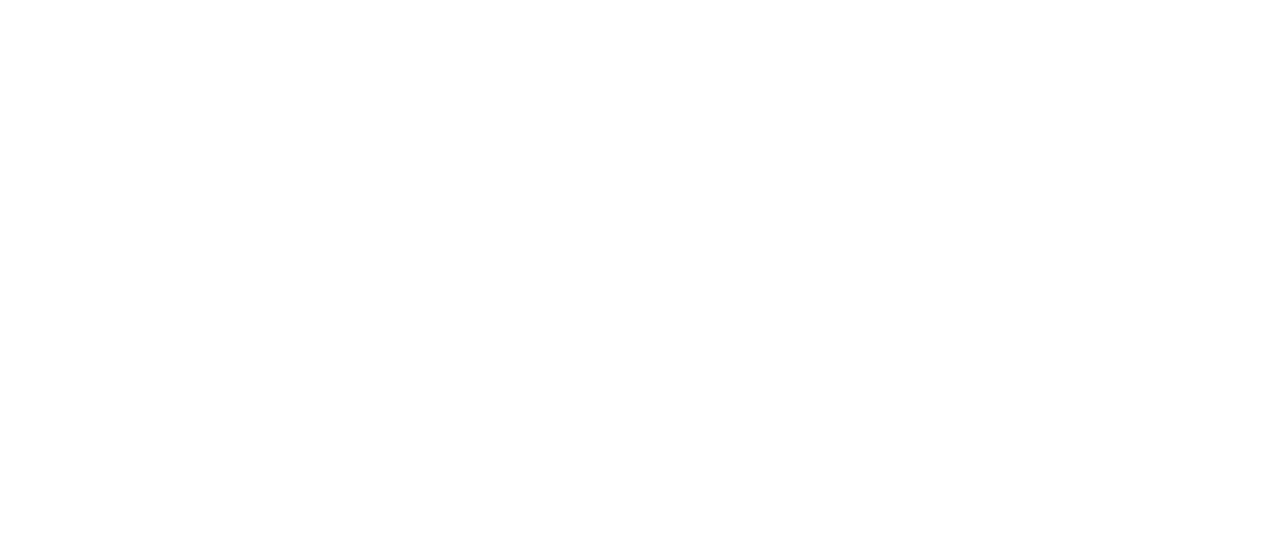
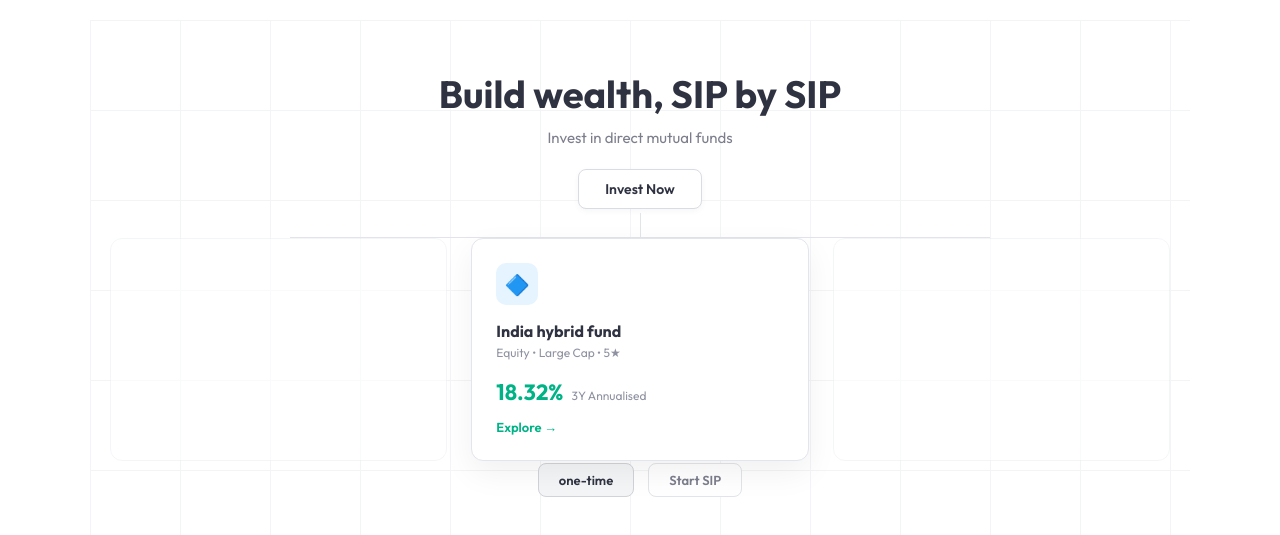
Before and after one commit to sahil-sheikh01/groww-clone, a React (Vite) app: page / in a window 1280 px wide. Shown: the part 1920-2455 px from the top of the page. Before the commit the page ends 1940 px from the top, so only its background shows below. Built offline with nearby package versions, Linux system fonts and the light colour scheme.

Commit message:
add SipSection

```diff
--- a/src/App.jsx
+++ b/src/App.jsx
@@ -1,6 +1,7 @@
 import Navbar from "./components/Navbar/Navbar";
 import Hero from "./components/Hero/Hero";
 import Investment from "./components/Investment/Investment";
+import SipSection from "./components/SipSection/SipSections";
 
 const App = () => {
 
@@ -9,6 +10,7 @@ const App = () => {
       <Navbar />
       <Hero />
       <Investment />
+      <SipSection/>
     </div>
   );
 };
--- /dev/null
+++ b/src/components/SipSection/SipSections.css
@@ -0,0 +1,173 @@
+.sip-grid-container {
+  max-width: 1100px;
+  margin: 0 auto;
+  padding: 50px 20px 60px;
+  text-align: center;
+  font-family: 'Segoe UI', Roboto, sans-serif;
+  background-color: #ffffff;
+
+  background-image:
+    linear-gradient(to right, #f3f4f6 1px, transparent 1px),
+    linear-gradient(to bottom, #f3f4f6 1px, transparent 1px);
+  background-size: 90px 90px;
+  position: relative;
+}
+
+.sip-heading {
+  font-size: 38px;
+  font-weight: 700;
+  color: #2f3241;
+  margin-bottom: 10px;
+}
+
+.sip-subtext {
+  font-size: 15px;
+  color: #7c7e8c;
+  margin-bottom: 22px;
+}
+
+.start-sip-btn {
+  background-color: #ffffff;
+  color: #2f3241;
+  border: 1px solid #d9dce2;
+  padding: 10px 26px;
+  border-radius: 8px;
+  font-size: 14px;
+  font-weight: 600;
+  cursor: pointer;
+  box-shadow: 0 2px 6px rgba(0, 0, 0, 0.04);
+}
+
+.connector-lines {
+  display: flex;
+  flex-direction: column;
+  align-items: center;
+  margin-top: 4px;
+}
+
+.vertical-line {
+  width: 1px;
+  height: 24px;
+  background-color: #e2e4e9;
+}
+
+.horizontal-line {
+  width: 66%;
+  height: 1px;
+  background-color: #e2e4e9;
+}
+
+.cards-grid {
+  display: grid;
+  grid-template-columns: repeat(3, 1fr);
+  gap: 24px;
+  align-items: stretch;
+}
+
+.fund-card {
+  background: rgba(255, 255, 255, 0.85);
+  border: 1px solid #eceef2;
+  border-radius: 12px;
+  padding: 24px;
+  text-align: left;
+  min-height: 190px;
+}
+
+.center-card {
+  background: #ffffff;
+  box-shadow: 0 12px 32px rgba(0, 0, 0, 0.06);
+  border-color: #e2e5ec;
+  z-index: 2;
+}
+
+.side-card {
+  opacity: 0.55;
+}
+
+.card-icon {
+  width: 42px;
+  height: 42px;
+  border-radius: 10px;
+  display: flex;
+  align-items: center;
+  justify-content: center;
+  font-size: 20px;
+  margin-bottom: 16px;
+  background-color: #e6f4ff;
+}
+
+.center-card h4 {
+  font-size: 16px;
+  color: #2f3241;
+  margin-bottom: 4px;
+}
+
+.fund-category {
+  font-size: 12px;
+  color: #8f92a1;
+  margin-bottom: 18px;
+}
+
+.fund-return {
+  font-size: 22px;
+  font-weight: 700;
+  color: #00b386;
+  margin-bottom: 10px;
+}
+
+.fund-return span {
+  font-size: 12px;
+  font-weight: 400;
+  color: #8f92a1;
+  margin-left: 4px;
+}
+
+.explore-link {
+  font-size: 13px;
+  color: #00b386;
+  text-decoration: none;
+  font-weight: 600;
+}
+
+.chart-line-box {
+  margin-top: -10px;
+  display: flex;
+  justify-content: center;
+}
+
+
+
+
+.bottom-controls {
+  display: flex;
+  justify-content: center;
+  gap: 14px;
+  margin-top: 12px;
+}
+
+.control-pill {
+  padding: 8px 20px;
+  border-radius: 8px;
+  font-size: 13px;
+  font-weight: 600;
+  cursor: pointer;
+  background-color: #ffffff;
+  border: 1px solid #e2e4e9;
+  color: #7c7e8c;
+  transition: all 0.2s ease;
+}
+
+.control-pill.active {
+  background-color: #f4f5f7;
+  color: #2f3241;
+  border-color: #d1d3d9;
+}
+
+@media (max-width: 768px) {
+  .cards-grid {
+    grid-template-columns: 1fr;
+  }
+  .side-card, .horizontal-line {
+    display: none;
+  }
+}
--- /dev/null
+++ b/src/components/SipSection/SipSections.jsx
@@ -0,0 +1,66 @@
+import React, { useState } from 'react';
+import './sipSections.css';
+
+const SipSection = () => {
+  const [selectedPeriod, setSelectedPeriod] = useState('sip');
+
+  return (
+    <div className="sip-grid-container">
+
+      <div className="sip-header">
+        <h1 className="sip-heading">Build wealth, SIP by SIP</h1>
+        <p className="sip-subtext">Invest in direct mutual funds </p>
+        <button className="start-sip-btn">Invest Now</button>
+      </div>
+
+
+      <div className="connector-lines">
+        <div className="vertical-line"></div>
+        <div className="horizontal-line"></div>
+      </div>
+
+
+      <div className="cards-grid">
+
+        <div className="fund-card side-card"></div>
+
+
+        <div className="fund-card center-card">
+          <div className="card-icon icici-icon">🔷</div>
+          <h4>India hybrid fund</h4>
+          <p className="fund-category">Equity • Large Cap • 5★</p>
+          <div className="fund-return">
+            18.32% <span>3Y Annualised</span>
+          </div>
+          <a href="#explore" className="explore-link">Explore →</a>
+        </div>
+
+
+        <div className="fund-card side-card"></div>
+      </div>
+
+
+      <div className="chart-line-box">
+
+      </div>
+
+
+      <div className="bottom-controls">
+        <button
+          className={`control-pill ${selectedPeriod === 'sip' ? 'active' : ''}`}
+          onClick={() => setSelectedPeriod('sip')}
+        >
+          one-time
+        </button>
+        <button
+          className={`control-pill ${selectedPeriod === 'lumpsum' ? 'active' : ''}`}
+          onClick={() => setSelectedPeriod('lumpsum')}
+        >
+          Start SIP
+        </button>
+      </div>
+    </div>
+  );
+};
+
+export default SipSection;
```
